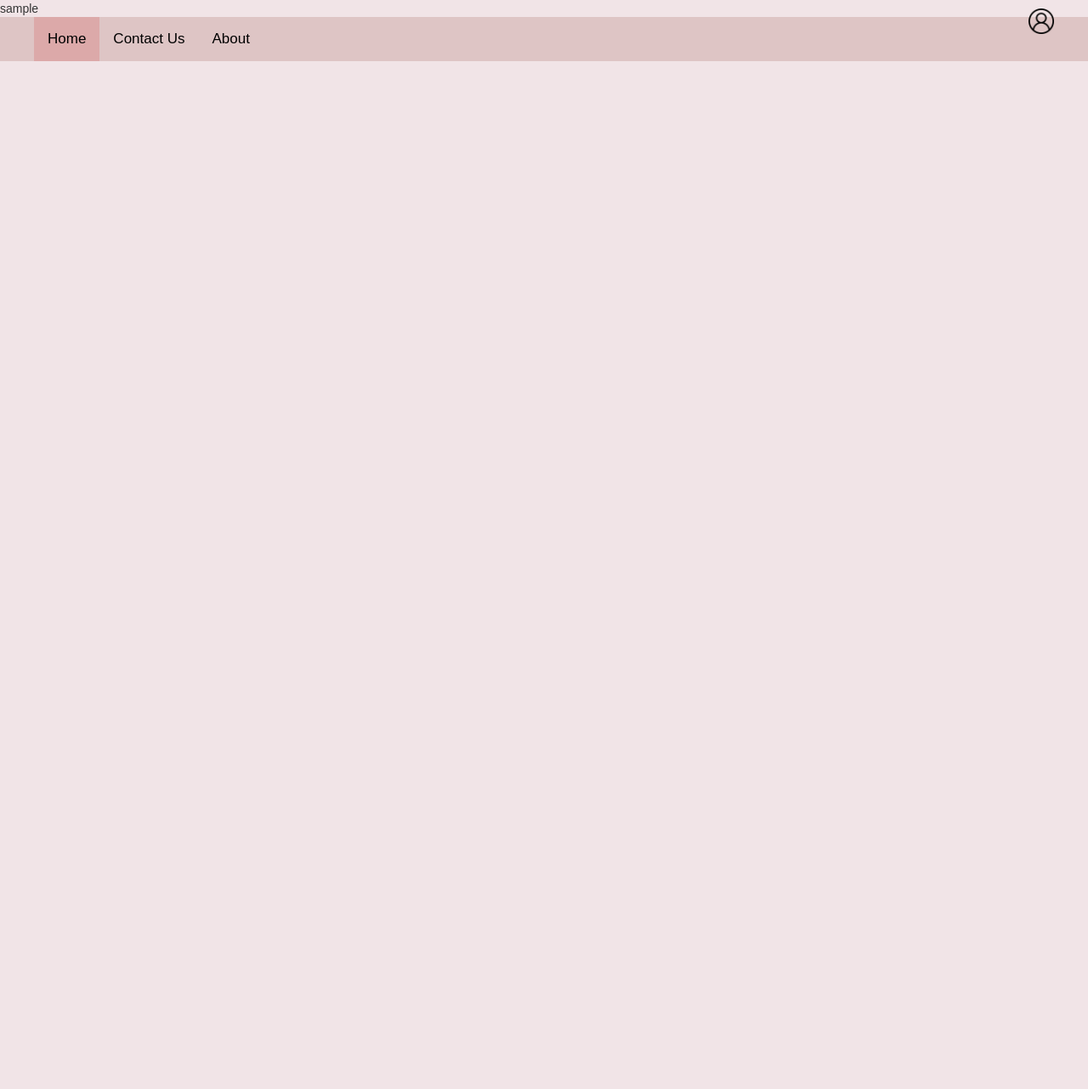
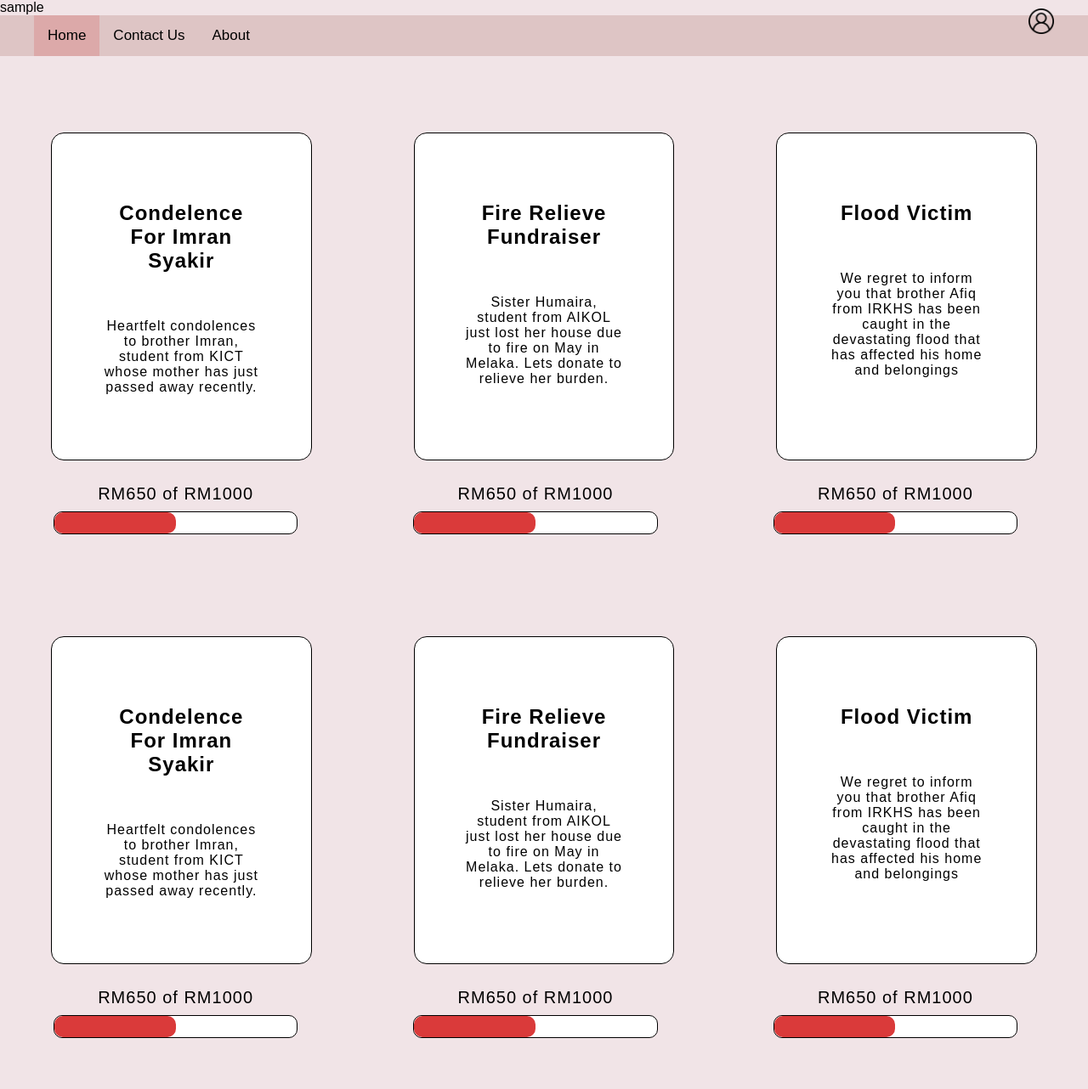
Before and after one commit to iffahbam/EasyFund, a PHP site: page /home.php in a window 1280 px wide. Shown: the whole page at 85% size. Before the commit the page ends 72 px from the top, so only its background shows below. Run offline with PHP 8.4, Linux system fonts and the light colour scheme; the visitor is signed in with stand-in values (Sample User, id 1); data that the repository does not hold is empty.

Commit message:
Add files via upload

```diff
--- a/home.php
+++ b/home.php
@@ -1,65 +1,23 @@
-
 <?php
 session_start();
-
-$connect = new PDO("mysql:host=localhost;dbname=testing", "root", "");
-
-$query = "SELECT * FROM news ORDER BY id DESC";
-$statement = $connect->prepare($query);
-$statement->execute();
-
-if($statement->rowCount() > 0) {
-    $result = $statement->fetchAll();
-}
-
-else {
-    $output .= '<tr><td>No Data Found</td></tr>';
-}
 ?>
 
+
 <!DOCTYPE html>
-<html lang="en">
+<html lang = "en">
 <head>
-    <meta charset="UTF-8">
-    <meta http-equiv="X-UA-Compatible" content="IE=edge">
-    <meta name="viewport" content="width=device-width, initial-scale=1.0">
-    <title>EasyFund</title>
-    <script src="https://ajax.googleapis.com/ajax/libs/jquery/2.2.0/jquery.min.js"></script>
-    <link rel="stylesheet" href="https://maxcdn.bootstrapcdn.com/bootstrap/3.3.6/css/bootstrap.min.css" />
-    <script src="https://maxcdn.bootstrapcdn.com/bootstrap/3.3.6/js/bootstrap.min.js"></script>
+	<meta charset = "UTF-8">
+	<meta http-equiv = "X-UA-Compatible" content = "IE = edge">
+	<meta name = "viewport" content = "with = device-width, initial-scale = 1.0">
+	<title> EasyFund </title>
+	<link rel = "stylesheet" type = "text/css" href = "style.css">
 
     <style>
 
-        body {
-            background-color:rgb(241, 228, 231);
-        }
-
 .profile-icon {
-            position: absolute;
-            display: flex;
-            align-items: center;
+    position: fixed;
     top: 10px;
     right: 40px;
-            cursor: pointer;
-        }
-
-        .new-button {
-            position: absolute;
-            display: flex;
-            align-items: center;
-            top: 80px;
-            left: 50px;
-            color: black;
-            padding: 5px 10px;
-            border-radius: 5px;
-            cursor: pointer;
-        }
-
-        .text {
-            display: inline-block;
-            vertical-align: middle;
-            font-size: 20px;
-            margin-left: 14px;
 }
 
 body {
@@ -91,12 +49,23 @@ else {
   color: black;
 }
 
-        .column-container {
+.box-container {
     display: flex;
-            gap: 20px; /* Adjust the gap between boxes */
-            justify-content: space-between; /* Distribute boxes evenly in 3 columns */
-            flex-wrap: wrap; /* Wrap to the next line if there are more than 3 boxes */
-            padding: 30px;
+    justify-content: space-between;
+    margin-top: 30px;
+    margin-bottom: 0px;
+  }
+
+  .box {
+    background-color: white;
+    width: 30%;
+    min-height: 200px;
+    padding: 60px;
+    border: 1px solid black;
+    margin: 60px;
+    text-align: center;
+    border-radius: 15px;
+    letter-spacing: 1px;
   }
 
 a {
@@ -104,117 +73,145 @@ else {
     text-decoration: none; /* Optional: Remove underlines from links */
 }
 
-        .title {
-            font-size: 22px; /* Adjust the font size as needed */
-            margin-top: 110px;
-            margin-bottom: -60px;
-            font-weight: bold;
+  .box:nth-child(3) p {
+    margin-bottom: 25px; /*space after the paragraph text in Box 3 */
   }
 
-        .boxCol {
-            width: calc(30.33% - 35px);
-            text-align: center;
-            border-radius: 15px;
-            letter-spacing: 1px;
-            font-weight: bold;
-            font-family: 'Times New Roman', Times, serif;
-            margin-right: 30px;
-            margin-left: 30px;
-            margin-bottom: 40px;
-            position: relative;
+  .loading-container {
+    display: flex;
+    justify-content: center; /* Center loading bars horizontally */
+    margin-right: 20px; /* Adjust margin*/
+    margin-bottom: 60px;
 }
 
-        .box-background {
-            background-image: url('imran.jpg');
-            background-size: cover;
-            min-height: 200px;
-            padding: 70px 60px;
-            border: 1px solid black;
+.loading-bars {
+    width: 90%;
+    display: flex;
+    justify-content: space-between;
+    align-items: center;
 }
 
-
 .loading-bar {
-            width: 100%;
-            height: 15px;
-            background-color: #ddd;
+    width: calc(30% - 55px); /* Adjust margins and spacing */
+    height: 25px;
+    background-color: white;
     border-radius: 10px;
     display: flex;
-            flex-direction: row;
-            justify-content: flex-start;
+    flex-direction: column;
+    justify-content: flex-end;
     position: relative;
+    border: 1px solid #000;
 }
 
   .loading-fill {
     height: 100%;
-            background-color: #4CAF50;
+    background-color: #DA3A3A;
+    width: 50%; /* Adjust width for loading progress */
     border-radius: 10px;
   }
 
-        .number {
-            font-size: 18px; /* Adjust the font size as needed */
-            color: #555; /* Set the color as needed */
-            display: flex;
-            justify-content: center;
-            margin-bottom: -10px;
+  .loading-text {
+    position: absolute;
+    bottom: 35px; /* Adjust the value to add more space */
+    left: 0;
+    width: 100%;
+    text-align: center;
+    font-size: 20px;
+    letter-spacing: 1px;
 }
+
 </style>
 </head>
 <body>
-    <?php echo $_SESSION["username"] ?>
+<?php echo $_SESSION["username"]?>
 
 <a href="profile.php">
 <div class="profile-icon">
 <img src="profile.jpg" width="30" height="30" alt="Profile">
-    </div>
-    </a>
+</div></a>
 
 <div class="topnav">
-        <div style="padding-left:40px">
+<div style = "padding-left:40px">
   <a class="active" href="#Home">Home</a>
   <a href="contact us page.php">Contact Us</a>
   <a href="#About">About</a>
+  <a href=""></a>
 </div>
 </div>
 
-    <div align="center"><?php echo $error; ?></div>
-    <br><br><br>
-    <?php
+<div class="box-container">
+    <div class="box">
+      <a href = "donation.php">
+      <h2>Condelence For Imran Syakir</h2></br>
+      <p>Heartfelt condolences to brother
+        Imran, student from KICT whose mother has just passed away recently.</p></a>
+    </div>
 
-$currentAmount = 500; // Replace with the actual current amount
+    <div class="box">
+      <h2>Fire Relieve Fundraiser</h2></br>
+      <p>Sister Humaira, student from AIKOL just lost her house due to fire
+          on May in Melaka. Lets donate to relieve her burden.</p>
+    </div>
+    <div class="box">
+      <h2>Flood Victim</h2></br>
+      <p>We regret to inform you that brother Afiq from IRKHS has been
+          caught in the devastating flood that has affected his home and belongings</p>
+    </div>
+  </div>
 
-if (isset($result)) {
-    echo '<div class="column-container" id="boxContainer">';
-    foreach ($result as $row) {
-        echo '<div class="boxCol box-background">';
-        echo '<a href="donation.php?news_id=' . $row["id"] . '&title=' . urlencode($row["title"]) . '&description=' . urlencode($row["description"]) . '&currentAmount=' . $row["currentAmount"] . '&targetAmount=' . $row["targetAmount"] . '" class="boxCol">';
-        echo '<h2 class="title">' . $row["title"] . '</h2>';
-        echo '<br><br><br><br>';
-        echo '<span class="number">RM' . $currentAmount . ' of RM' . $row["targetAmount"] . '</span>'; // Display current amount out of target amount
-        echo '</a>'; // Close the anchor element
-        echo '<div class="loading-bar">';
-        echo '<div class="loading-fill" style="width: ' . calculateProgress($row["targetAmount"]) . '%;"></div>';
-        echo '</div>';
-        echo '</div>';
-    }
-    echo '</div>';
-}
+  <div class="loading-container">
+  <div class="loading-bars">
+    <div class="loading-bar">
+    <div class="loading-text">RM650 of RM1000</div>
+      <div class="loading-fill"></div>
+    </div>
+    <div class="loading-bar">
+    <div class="loading-text">RM650 of RM1000</div>
+      <div class="loading-fill"></div>
+    </div>
+    <div class="loading-bar">
+    <div class="loading-text">RM650 of RM1000</div>
+      <div class="loading-fill"></div>
+    </div>
+  </div>
+</div>
 
-function calculateProgress($targetAmount) {
-    // Calculate the progress as a percentage
-    // You need to implement your own logic here based on the actual progress
-    // For example, you could calculate it as (currentAmount / targetAmount) * 100
-    $currentAmount = 500; // Replace with the actual current amount
-    $progress = ($currentAmount / $targetAmount) * 100;
+<div class="box-container">
+    <div class="box">
+      <h2>Condelence For Imran Syakir</h2></br>
+      <p>Heartfelt condolences to brother
+        Imran, student from KICT whose mother has just passed away recently.</p>
+    </div>
 
-    return $progress;
-}
-?>
+    <div class="box">
+      <h2>Fire Relieve Fundraiser</h2></br>
+      <p>Sister Humaira, student from AIKOL just lost her house due to fire
+          on May in Melaka. Lets donate to relieve her burden.</p>
+    </div>
+    <div class="box">
+      <h2>Flood Victim</h2></br>
+      <p>We regret to inform you that brother Afiq from IRKHS has been
+          caught in the devastating flood that has affected his home and belongings</p>
+    </div>
+  </div>
 
-   <script>
-        function addNewAnnouncement() {
-            window.location.href = "addAnnouncement.php";
-        }
-    </script>
+  <div class="loading-container">
+  <div class="loading-bars">
+    <div class="loading-bar">
+    <div class="loading-text">RM650 of RM1000</div>
+      <div class="loading-fill"></div>
+    </div>
+    <div class="loading-bar">
+    <div class="loading-text">RM650 of RM1000</div>
+      <div class="loading-fill"></div>
+    </div>
+    <div class="loading-bar">
+    <div class="loading-text">RM650 of RM1000</div>
+      <div class="loading-fill"></div>
+    </div>
+  </div>
+</div>
 
 </body>
 </html>
+</head>
```
Also changed, not shown: database.php (added, +17 -0 lines), index.php (added, +41 -0 lines), logout.php (added, +8 -0 lines), main.php (+99 -7 lines), process-signup.php (added, +67 -0 lines), signup-success.php (added, +15 -0 lines), signup.php (+114 -10 lines), validate-email.php (added, +15 -0 lines), validation.js (added, +61 -0 lines). Lines whose indentation alone changed are shown as unchanged.
